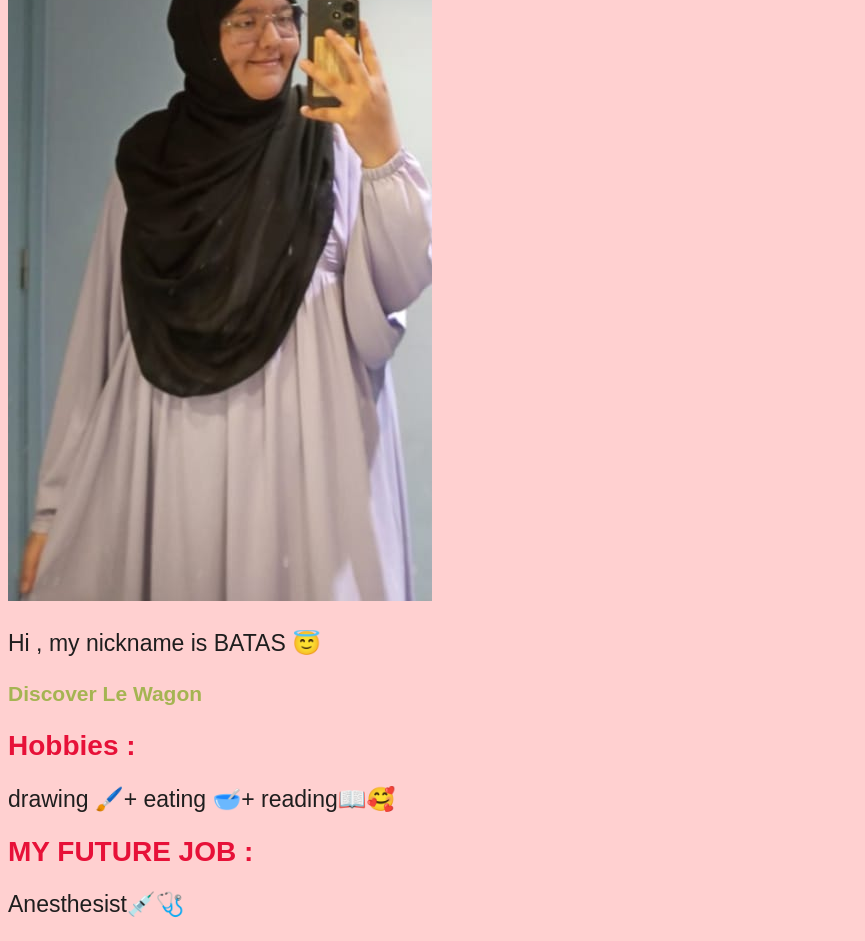
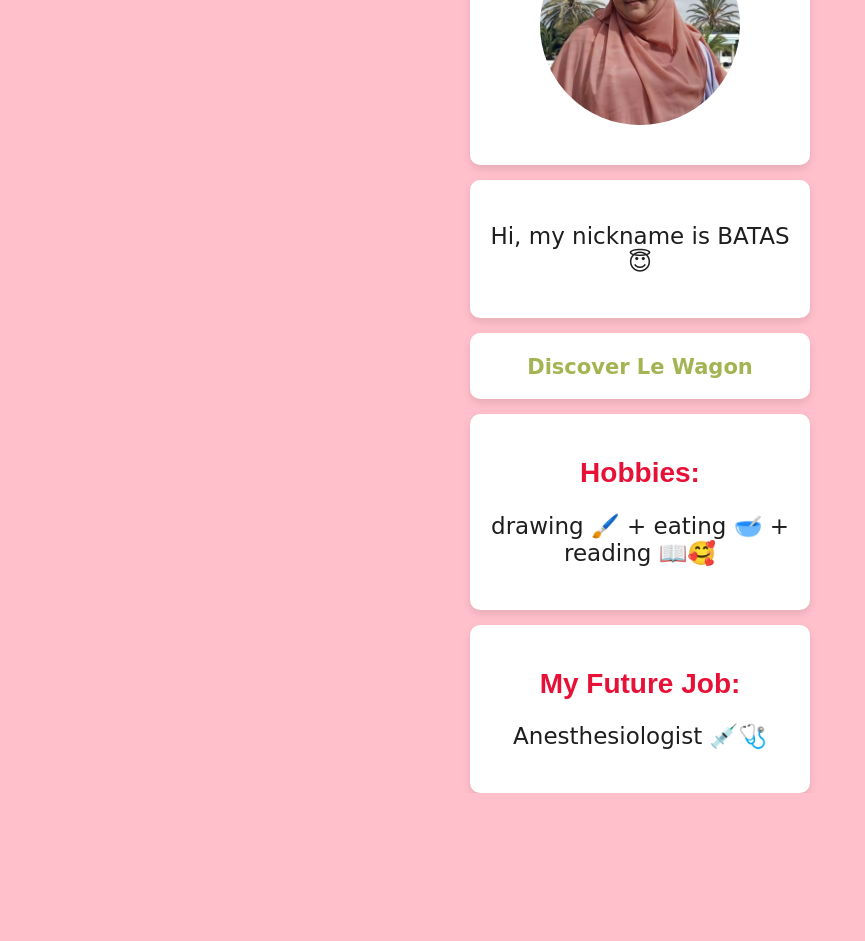
Before and after one commit to Tasnim032003/my-profile, a plain HTML site: page index.html in a window 1280 px wide. Shown: the part 169-1110 px from the top of the page, without its empty margins (0-865 px from the left). After the commit the page ends 962 px from the top, so only its background shows below. Drawn offline with Linux system fonts and the light colour scheme; a web font is replaced by a local one.

Commit message:
Add files via upload

```diff
--- a/index.html
+++ b/index.html
@@ -1,33 +1,75 @@
 <!DOCTYPE html>
 <html>
-
 <head>
-<title> tasnim's profile </title>
-<meta name="description" content=" this is the profile of Tasnim">
+    <title>Tasnim's Profile</title>
+    <meta name="description" content="This is the profile of Tasnim">
     <meta charset="UTF-8">
-
     <link href="https://fonts.googleapis.com/css2?family=Amita:wght@400;700&display=swap" rel="stylesheet">
     <link rel="stylesheet" href="style.css">
+    <style>
+        /* Inline CSS for demonstration; you can move this to style.css */
+        body {
+            font-family: 'Amita', cursive;
+            background-color: pink; /* Pink background */
+            margin: 0;
+            padding: 0;
+            display: flex;
+            justify-content: center;
+            align-items: center;
+            min-height: 100vh;
+        }
+        .container {
+            display: flex;
+            flex-direction: column;
+            align-items: center;
+            gap: 15px;
+        }
+        .card-white {
+            background-color: white; /* White background for the cards */
+            border-radius: 10px;
+            padding: 20px;
+            width: 300px; /* Fixed width for card consistency */
+            box-shadow: 0 4px 8px rgba(0, 0, 0, 0.1); /* Subtle shadow for card effect */
+            text-align: center; /* Center text inside the cards */
+        }
+        .card-white img {
+            width: 200px;
+            height: 200px;
+            border-radius: 50%;
+            display: block;
+            margin: 0 auto 20px auto; /* Center the image and add bottom margin */
+        }
+        h1, h2, p {
+            text-align: center;
+        }
+        .center-link {
+            text-align: center; /* Center the link horizontally */
+        }
+        .center-link a {
+            display: inline-block; /* Ensure the link is treated as a block for margin auto to work */
+        }
+    </style>
 </head>
-
 <body>
-<h1> Hello , i'm Tasnim</h1>
-<img src="images/tasnim.jpg" alt="Tasnim">
-<p>
-			Hi , my nickname is BATAS 😇
-</p>
+    <div class="container">
+        <div class="card-white">
+            <h1>Hello, I'm Tasnim</h1>
+            <img src="images/tasnim.png" alt="Tasnim">
+        </div>
+        <div class="card-white">
+            <p>Hi, my nickname is BATAS 😇</p>
+        </div>
+        <div class="card-white center-link">
             <a href="http://lewagon.com" target="_blank">Discover Le Wagon</a>
-<h2>Hobbies :</h2>
-<p>
-			drawing 🖌️+ eating 🥣+ reading📖🥰
-</p>
-<h2>MY FUTURE JOB :</h2>
-<p>
-			Anesthesist💉🩺
-</p>
-
-
+        </div>
+        <div class="card-white">
+            <h2>Hobbies:</h2>
+            <p>drawing 🖌️ + eating 🥣 + reading 📖🥰</p>
+        </div>
+        <div class="card-white">
+            <h2>My Future Job:</h2>
+            <p>Anesthesiologist 💉🩺</p>
+        </div>
+    </div>
 </body>
-
-
 </html>
```
Also changed, not shown: images/tasnim.png (added). Lines whose indentation alone changed are shown as unchanged.
